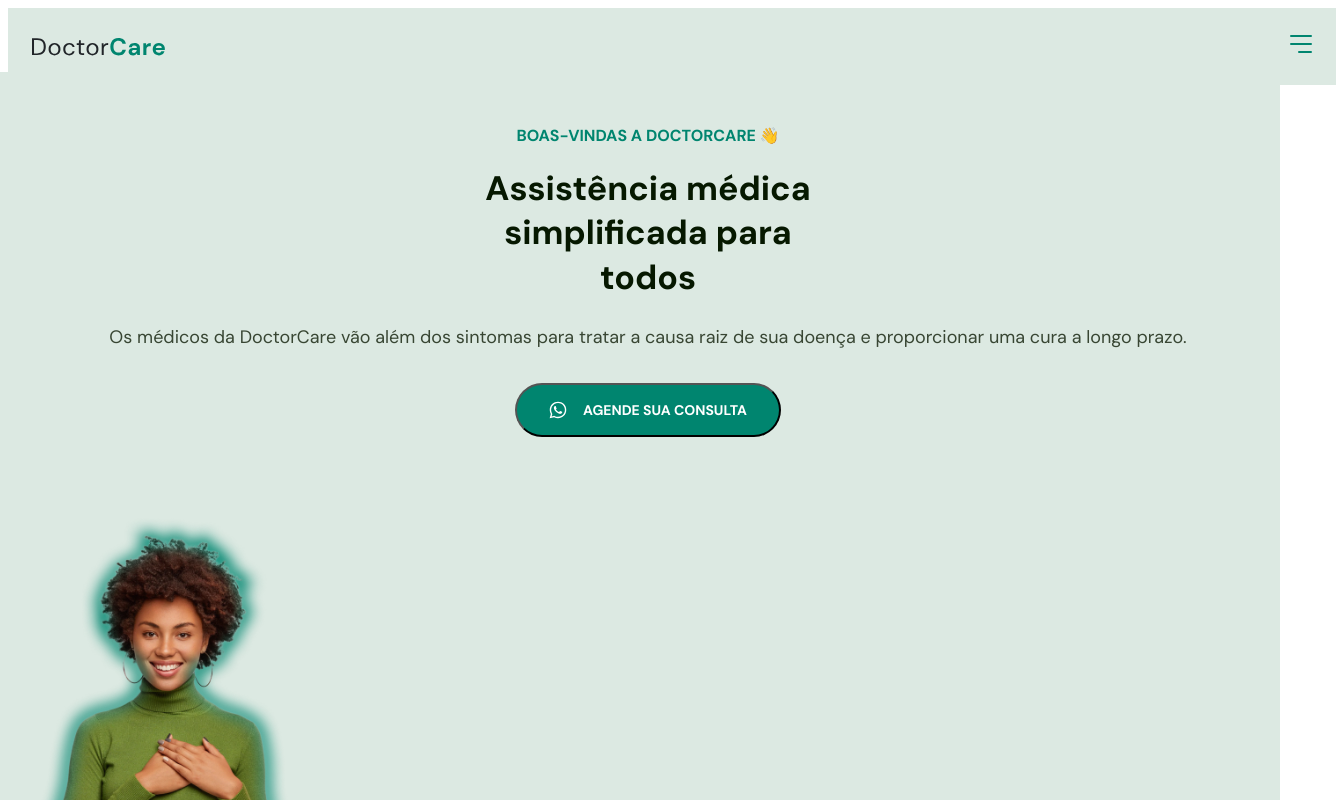
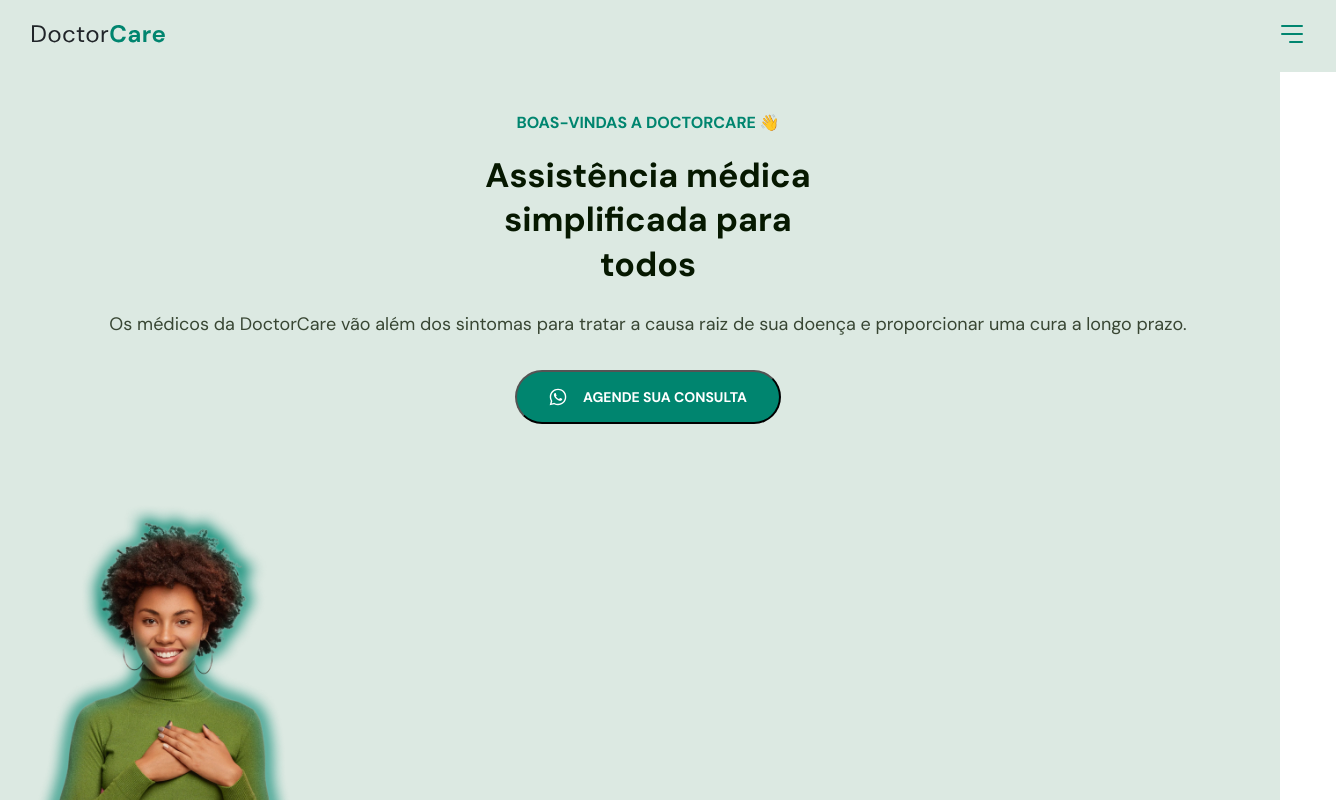
Before and after one commit to eriquyjhordan/Next-Level-Week-Origin-Nextjs, a Next.js app: page / in a window 1280 px wide. Shown: the top 800 px of the page, 1336 px wide, since content can reach past the window. Built offline with nearby package versions, Linux system fonts and the light colour scheme.

Commit message:
feature: change navbar color with window scroll

```diff
--- a/pages/index.js
+++ b/pages/index.js
@@ -1,17 +1,17 @@
 import Head from "next/head";
-import { useEffect } from "react";
+import { useEffect, useState } from "react";
 
 import styles from "../styles/Home.module.css";
 
 export default function Home() {
-  // listen for scroll event
-  // const handleScroll = () => {
-  //   console.log(window.scrollY > 0);
-  // };
-  // useEffect(() => {
-  //   window.addEventListener("scroll", handleScroll);
-  //   return () => window.removeEventListener("scroll", handleScroll);
-  // });
+  const [isScrolled, setIsScrolled] = useState(false);
+  const handleScroll = () => {
+    window.scrollY > 0 ? setIsScrolled(true) : setIsScrolled(false);
+  };
+  useEffect(() => {
+    window.addEventListener("scroll", handleScroll);
+    return () => window.removeEventListener("scroll", handleScroll);
+  });
   return (
     <>
       <Head>
@@ -19,11 +19,93 @@ export default function Home() {
         <link rel="icon" href="/favicon.ico" />
       </Head>
       <header>
-        <div className={`${styles.navBar} ${styles.wrapper}`}>
-          <img src="/Logo.svg" alt="Doctor Care logo" />
+        <div
+          className={`${styles.navBar} ${styles.wrapper} ${
+            isScrolled ? styles.menuExpanded : ""
+          }`}
+        >
+          <a href="#">
+            <svg
+              width="133"
+              height="18"
+              viewBox="0 0 133 18"
+              fill="none"
+              xmlns="http://www.w3.org/2000/svg"
+            >
+              <path
+                d="M0 17.088V0.287999H5.16C8.12 0.287999 10.296 1.04 11.688 2.544C13.096 4.048 13.8 6.112 13.8 8.736C13.8 11.312 13.096 13.352 11.688 14.856C10.296 16.344 8.12 17.088 5.16 17.088H0ZM2.016 15.408H5.112C6.744 15.408 8.04 15.144 9 14.616C9.976 14.072 10.672 13.304 11.088 12.312C11.504 11.304 11.712 10.112 11.712 8.736C11.712 7.328 11.504 6.12 11.088 5.112C10.672 4.104 9.976 3.328 9 2.784C8.04 2.24 6.744 1.968 5.112 1.968H2.016V15.408Z"
+                fill="#212529"
+              />
+              <path
+                d="M22.4949 17.376C21.3749 17.376 20.3669 17.12 19.4709 16.608C18.5749 16.096 17.8629 15.376 17.3349 14.448C16.8229 13.504 16.5669 12.4 16.5669 11.136C16.5669 9.872 16.8309 8.776 17.3589 7.848C17.8869 6.904 18.5989 6.176 19.4949 5.664C20.4069 5.152 21.4229 4.896 22.5429 4.896C23.6629 4.896 24.6709 5.152 25.5669 5.664C26.4629 6.176 27.1669 6.904 27.6789 7.848C28.2069 8.776 28.4709 9.872 28.4709 11.136C28.4709 12.4 28.2069 13.504 27.6789 14.448C27.1509 15.376 26.4309 16.096 25.5189 16.608C24.6229 17.12 23.6149 17.376 22.4949 17.376ZM22.4949 15.648C23.1829 15.648 23.8229 15.48 24.4149 15.144C25.0069 14.808 25.4869 14.304 25.8549 13.632C26.2229 12.96 26.4069 12.128 26.4069 11.136C26.4069 10.144 26.2229 9.312 25.8549 8.64C25.5029 7.968 25.0309 7.464 24.4389 7.128C23.8469 6.792 23.2149 6.624 22.5429 6.624C21.8549 6.624 21.2149 6.792 20.6229 7.128C20.0309 7.464 19.5509 7.968 19.1829 8.64C18.8149 9.312 18.6309 10.144 18.6309 11.136C18.6309 12.128 18.8149 12.96 19.1829 13.632C19.5509 14.304 20.0229 14.808 20.5989 15.144C21.1909 15.48 21.8229 15.648 22.4949 15.648Z"
+                fill="#212529"
+              />
+              <path
+                d="M37.2261 17.376C36.0901 17.376 35.0661 17.12 34.1541 16.608C33.2581 16.08 32.5461 15.352 32.0181 14.424C31.5061 13.48 31.2501 12.384 31.2501 11.136C31.2501 9.888 31.5061 8.8 32.0181 7.872C32.5461 6.928 33.2581 6.2 34.1541 5.688C35.0661 5.16 36.0901 4.896 37.2261 4.896C38.6341 4.896 39.8181 5.264 40.7781 6C41.7541 6.736 42.3701 7.72 42.6261 8.952H40.5621C40.4021 8.216 40.0101 7.648 39.3861 7.248C38.7621 6.832 38.0341 6.624 37.2021 6.624C36.5301 6.624 35.8981 6.792 35.3061 7.128C34.7141 7.464 34.2341 7.968 33.8661 8.64C33.4981 9.312 33.3141 10.144 33.3141 11.136C33.3141 12.128 33.4981 12.96 33.8661 13.632C34.2341 14.304 34.7141 14.816 35.3061 15.168C35.8981 15.504 36.5301 15.672 37.2021 15.672C38.0341 15.672 38.7621 15.472 39.3861 15.072C40.0101 14.656 40.4021 14.072 40.5621 13.32H42.6261C42.3861 14.52 41.7781 15.496 40.8021 16.248C39.8261 17 38.6341 17.376 37.2261 17.376Z"
+                fill="#212529"
+              />
+              <path
+                d="M50.2974 17.088C49.2094 17.088 48.3534 16.824 47.7294 16.296C47.1054 15.768 46.7934 14.816 46.7934 13.44V6.888H44.7294V5.184H46.7934L47.0574 2.328H48.8094V5.184H52.3134V6.888H48.8094V13.44C48.8094 14.192 48.9614 14.704 49.2654 14.976C49.5694 15.232 50.1054 15.36 50.8734 15.36H52.1214V17.088H50.2974Z"
+                fill="#212529"
+              />
+              <path
+                d="M60.4506 17.376C59.3306 17.376 58.3226 17.12 57.4266 16.608C56.5306 16.096 55.8186 15.376 55.2906 14.448C54.7786 13.504 54.5226 12.4 54.5226 11.136C54.5226 9.872 54.7866 8.776 55.3146 7.848C55.8426 6.904 56.5546 6.176 57.4506 5.664C58.3626 5.152 59.3786 4.896 60.4986 4.896C61.6186 4.896 62.6266 5.152 63.5226 5.664C64.4186 6.176 65.1226 6.904 65.6346 7.848C66.1626 8.776 66.4266 9.872 66.4266 11.136C66.4266 12.4 66.1626 13.504 65.6346 14.448C65.1066 15.376 64.3866 16.096 63.4746 16.608C62.5786 17.12 61.5706 17.376 60.4506 17.376ZM60.4506 15.648C61.1386 15.648 61.7786 15.48 62.3706 15.144C62.9626 14.808 63.4426 14.304 63.8106 13.632C64.1786 12.96 64.3626 12.128 64.3626 11.136C64.3626 10.144 64.1786 9.312 63.8106 8.64C63.4586 7.968 62.9866 7.464 62.3946 7.128C61.8026 6.792 61.1706 6.624 60.4986 6.624C59.8106 6.624 59.1706 6.792 58.5786 7.128C57.9866 7.464 57.5066 7.968 57.1386 8.64C56.7706 9.312 56.5866 10.144 56.5866 11.136C56.5866 12.128 56.7706 12.96 57.1386 13.632C57.5066 14.304 57.9786 14.808 58.5546 15.144C59.1466 15.48 59.7786 15.648 60.4506 15.648Z"
+                fill="#212529"
+              />
+              <path
+                d="M69.7097 17.088V5.184H71.5337L71.7017 7.464C72.0697 6.68 72.6297 6.056 73.3817 5.592C74.1337 5.128 75.0617 4.896 76.1657 4.896V7.008H75.6137C74.9097 7.008 74.2617 7.136 73.6697 7.392C73.0777 7.632 72.6057 8.048 72.2537 8.64C71.9017 9.232 71.7257 10.048 71.7257 11.088V17.088H69.7097Z"
+                fill="#212529"
+              />
+              <path
+                d="M86.4924 17.376C84.7964 17.376 83.3404 17.016 82.1244 16.296C80.9084 15.56 79.9724 14.544 79.3164 13.248C78.6604 11.936 78.3324 10.424 78.3324 8.712C78.3324 7 78.6604 5.488 79.3164 4.176C79.9724 2.864 80.9084 1.84 82.1244 1.104C83.3404 0.368 84.7964 0 86.4924 0C88.5084 0 90.1564 0.504 91.4364 1.512C92.7324 2.504 93.5404 3.904 93.8604 5.712H90.4764C90.2684 4.8 89.8204 4.088 89.1324 3.576C88.4604 3.048 87.5644 2.784 86.4444 2.784C84.8924 2.784 83.6764 3.312 82.7964 4.368C81.9164 5.424 81.4764 6.872 81.4764 8.712C81.4764 10.552 81.9164 12 82.7964 13.056C83.6764 14.096 84.8924 14.616 86.4444 14.616C87.5644 14.616 88.4604 14.376 89.1324 13.896C89.8204 13.4 90.2684 12.72 90.4764 11.856H93.8604C93.5404 13.584 92.7324 14.936 91.4364 15.912C90.1564 16.888 88.5084 17.376 86.4924 17.376Z"
+                fill="#00856F"
+              />
+              <path
+                d="M101.092 17.376C100.068 17.376 99.2278 17.216 98.5718 16.896C97.9158 16.56 97.4277 16.12 97.1077 15.576C96.7878 15.032 96.6278 14.432 96.6278 13.776C96.6278 12.672 97.0598 11.776 97.9238 11.088C98.7878 10.4 100.084 10.056 101.812 10.056H104.836V9.768C104.836 8.952 104.604 8.352 104.14 7.968C103.676 7.584 103.1 7.392 102.412 7.392C101.788 7.392 101.244 7.544 100.78 7.848C100.316 8.136 100.028 8.568 99.9157 9.144H96.9157C96.9958 8.28 97.2837 7.528 97.7797 6.888C98.2917 6.248 98.9477 5.76 99.7477 5.424C100.548 5.072 101.444 4.896 102.436 4.896C104.132 4.896 105.468 5.32 106.444 6.168C107.42 7.016 107.908 8.216 107.908 9.768V17.088H105.292L105.004 15.168C104.652 15.808 104.156 16.336 103.516 16.752C102.892 17.168 102.084 17.376 101.092 17.376ZM101.788 14.976C102.668 14.976 103.348 14.688 103.828 14.112C104.324 13.536 104.636 12.824 104.764 11.976H102.148C101.332 11.976 100.748 12.128 100.396 12.432C100.044 12.72 99.8678 13.08 99.8678 13.512C99.8678 13.976 100.044 14.336 100.396 14.592C100.748 14.848 101.212 14.976 101.788 14.976Z"
+                fill="#00856F"
+              />
+              <path
+                d="M111.319 17.088V5.184H114.055L114.343 7.416C114.775 6.648 115.359 6.04 116.095 5.592C116.847 5.128 117.727 4.896 118.735 4.896V8.136H117.871C117.199 8.136 116.599 8.24 116.071 8.448C115.543 8.656 115.127 9.016 114.823 9.528C114.535 10.04 114.391 10.752 114.391 11.664V17.088H111.319Z"
+                fill="#00856F"
+              />
+              <path
+                d="M126.888 17.376C125.688 17.376 124.624 17.12 123.696 16.608C122.768 16.096 122.04 15.376 121.512 14.448C120.984 13.52 120.72 12.448 120.72 11.232C120.72 10 120.976 8.904 121.488 7.944C122.016 6.984 122.736 6.24 123.648 5.712C124.576 5.168 125.664 4.896 126.912 4.896C128.08 4.896 129.112 5.152 130.008 5.664C130.904 6.176 131.6 6.88 132.096 7.776C132.608 8.656 132.864 9.64 132.864 10.728C132.864 10.904 132.856 11.088 132.84 11.28C132.84 11.472 132.832 11.672 132.816 11.88H123.768C123.832 12.808 124.152 13.536 124.728 14.064C125.32 14.592 126.032 14.856 126.864 14.856C127.488 14.856 128.008 14.72 128.424 14.448C128.856 14.16 129.176 13.792 129.384 13.344H132.504C132.28 14.096 131.904 14.784 131.376 15.408C130.864 16.016 130.224 16.496 129.456 16.848C128.704 17.2 127.848 17.376 126.888 17.376ZM126.912 7.392C126.16 7.392 125.496 7.608 124.92 8.04C124.344 8.456 123.976 9.096 123.816 9.96H129.744C129.696 9.176 129.408 8.552 128.88 8.088C128.352 7.624 127.696 7.392 126.912 7.392Z"
+                fill="#00856F"
+              />
+            </svg>
+          </a>
+
           <div>
             <a href="/">
-              <img src="/menu-icon.svg" alt="menu button" />
+              <svg
+                width="40"
+                height="40"
+                viewBox="0 0 40 40"
+                fill="none"
+                xmlns="http://www.w3.org/2000/svg"
+              >
+                <path
+                  d="M10 20H30"
+                  stroke="#00856F"
+                  stroke-width="2"
+                  stroke-linecap="round"
+                  stroke-linejoin="round"
+                />
+                <path
+                  d="M10 12H30"
+                  stroke="#00856F"
+                  stroke-width="2"
+                  stroke-linecap="round"
+                  stroke-linejoin="round"
+                />
+                <path
+                  d="M18 28L30 28"
+                  stroke="#00856F"
+                  stroke-width="2"
+                  stroke-linecap="round"
+                  stroke-linejoin="round"
+                />
+              </svg>
             </a>
           </div>
         </div>
--- a/styles/Home.module.css
+++ b/styles/Home.module.css
@@ -1,6 +1,6 @@
 /* stylelint-disable selector-class-pattern */
 .wrapper {
-  padding: 0 2.4rem;
+  padding-inline: 2.4rem;
 }
 
 .navBar {
@@ -8,24 +8,39 @@
   display: flex;
   justify-content: space-between;
   align-items: center;
-  padding: 2.7rem 2.4rem;
+  height: var(--nav-height);
   background-color: var(--brand-green-light);
+  position: fixed;
+  top: 0;
+  z-index: 100;
+}
+
+.menuExpanded {
+  background-color: var(--brand-green);
+  transition: background-color 0.3s ease-in-out;
+}
+
+.menuExpanded div svg path {
+  stroke: white;
+}
+
+.menuExpanded svg:nth-child(1) path {
+  fill: white;
 }
 
 div.headerContainer::before {
   content: "";
   width: 100vw;
-  height: 108rem;
+  height: calc(108rem + var(--nav-height));
   background-color: var(--brand-green-light);
   position: absolute;
   top: 0;
   left: 0;
   z-index: -1;
-  margin-top: 7.2rem;
 }
 
 .headerContainer h4 {
-  margin-top: 4rem;
+  margin-top: calc(4rem + var(--nav-height));
   color: var(--brand-green);
   line-height: 2.1rem;
   text-align: center;
--- a/styles/globals.css
+++ b/styles/globals.css
@@ -9,6 +9,7 @@
   --gray-headline: #061800;
   --gray-paragraph: #384633;
   --white: #3e3e3e;
+  --nav-height: 7.2rem;
 
   font-size: 62.5% !important;
 }
```
